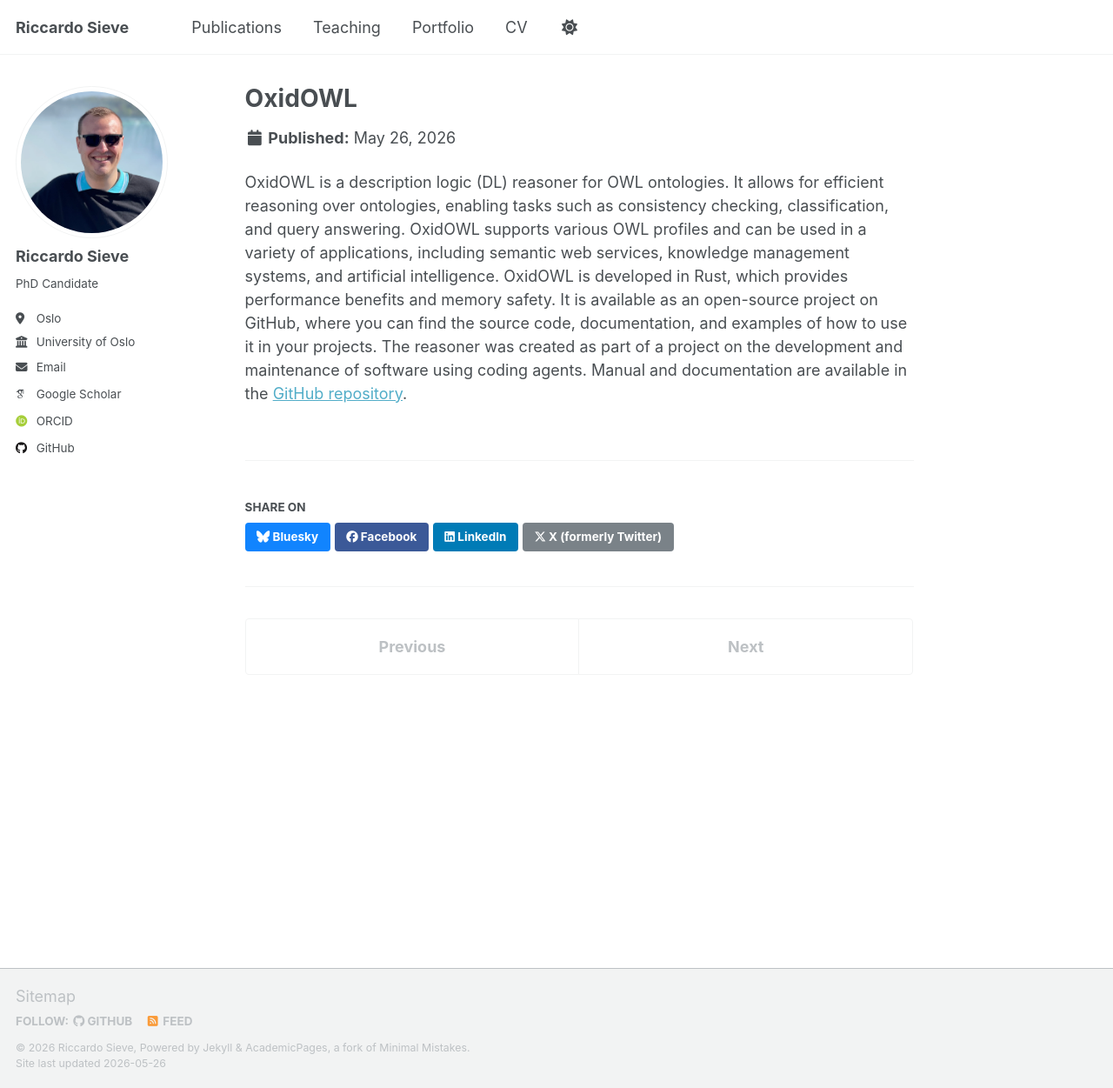
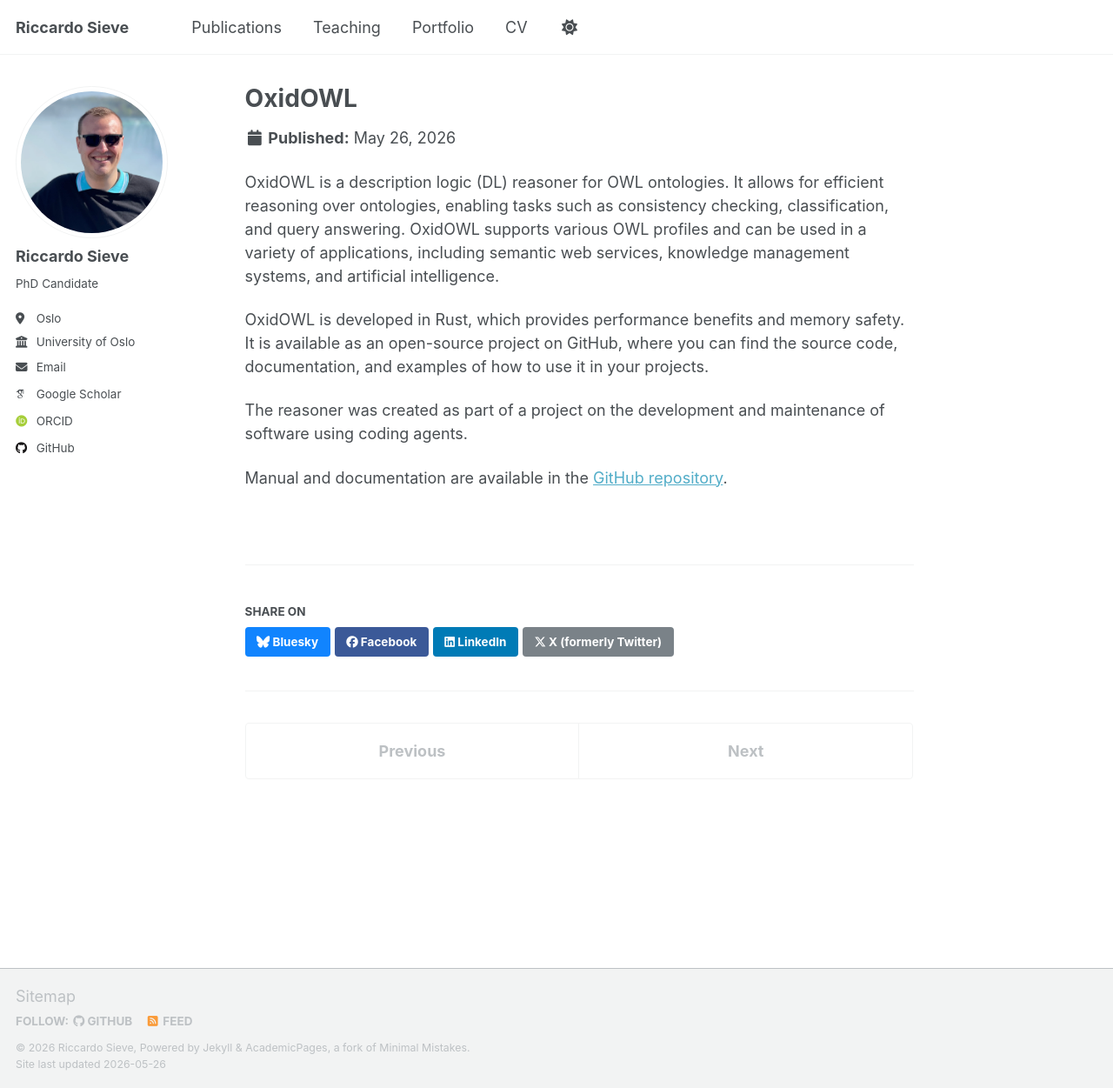
Before and after one commit to sievericcardo/sievericcardo.github.io, a Jekyll site: the page built from _portfolio/portfolio-4.html, in a window 1280 px wide and 1251 px high. Shown: the whole window at 87% size. Built offline with Jekyll 4.4.1, drawn with Linux system fonts in a browser that asks for light colours; some web fonts are replaced; a script that is not in the unit is left out.

Commit message:
Added paragraphs

```diff
--- a/_portfolio/portfolio-1.html
+++ b/_portfolio/portfolio-1.html
@@ -4,6 +4,6 @@ excerpt: "BedreFlyt is a Digital Twin for Resource Planning in Healthcare.<br/><
 collection: portfolio
 ---
 
-The BedreFlyt digital twin integrates several formal techniques into a tool chain for prescriptive analysis. Our digital twin combines formalized domain knowledge (using knowledge graphs) about patient treatments and hospital wards, an actor-based executable formal model (with ABS) to explore strategies for streams of incoming patients with associated treatments, and an optimizer (via Z3) to perform the actual bed bay allocation. The orchestration language SMOL connects the different components.
+<p>The BedreFlyt digital twin integrates several formal techniques into a tool chain for prescriptive analysis. Our digital twin combines formalized domain knowledge (using knowledge graphs) about patient treatments and hospital wards, an actor-based executable formal model (with ABS) to explore strategies for streams of incoming patients with associated treatments, and an optimizer (via Z3) to perform the actual bed bay allocation. The orchestration language SMOL connects the different components.</p>
 
-The BedreFlyt digital twin is currently being developed at the University of Oslo (UiO) with collaboration with dScience, SINTEF and joint work with other universities. The project can be found on <a href="https://github.com/BedreFlyt/bedreflyt", target="_blank">GitHub</a>.
+<p>The BedreFlyt digital twin is currently being developed at the University of Oslo (UiO) with collaboration with dScience, SINTEF and joint work with other universities. The project can be found on <a href="https://github.com/BedreFlyt/bedreflyt" target="_blank">GitHub</a>.</p>
--- a/_portfolio/portfolio-2.html
+++ b/_portfolio/portfolio-2.html
@@ -4,6 +4,6 @@ excerpt: "SMOL is a programming language and runtime environment for semantic li
 collection: portfolio
 ---
 
-SMOL is a programming language and runtime environment for semantic lifting. Semantic lifting is a technique that allows programs to interpret their own states as knowledge graphs and enrich them with ontological knowledge. This enables programs to query their own knowledge graph and use domain knowledge expressed in OWL ontologies directly at runtime to guide their execution.
+<p>SMOL is a programming language and runtime environment for semantic lifting. Semantic lifting is a technique that allows programs to interpret their own states as knowledge graphs and enrich them with ontological knowledge. This enables programs to query their own knowledge graph and use domain knowledge expressed in OWL ontologies directly at runtime to guide their execution.</p>
 
-Manual and documentation are available in the <a href="https://github.com/smolang/SemanticObjects",  target="_blank">GitHub repository</a>.
+<p>Manual and documentation are available in the <a href="https://github.com/smolang/SemanticObjects" target="_blank">GitHub repository</a>.</p>
--- a/_portfolio/portfolio-3.html
+++ b/_portfolio/portfolio-3.html
@@ -4,6 +4,6 @@ excerpt: "OsloFjord DT is a digital twin platform for the Oslo fjord. I'm curren
 collection: portfolio
 ---
 
-<a href="https://ebjohnsen.org/project/oslofjord/" target="_blank">OsloFjord DT</a> is a digital twin platform for the Oslo fjord. It allows for real-time monitoring and simulation of fish species, enabling researchers and stakeholders to better understand and manage the fjord's ecosystem. The platform integrates data from various sources, including sensors, buoy drifters, and historical records, to create a comprehensive digital representation of the fjord.
+<p><a href="https://ebjohnsen.org/project/oslofjord/" target="_blank">OsloFjord DT</a> is a digital twin platform for the Oslo fjord. It allows for real-time monitoring and simulation of fish species, enabling researchers and stakeholders to better understand and manage the fjord's ecosystem. The platform integrates data from various sources, including sensors, buoy drifters, and historical records, to create a comprehensive digital representation of the fjord.</p>
 
-Manual and documentation are available in the <a href="https://github.com/oslofjord-twin/Oslofjord-init" target="_blank">GitHub repository</a>.
+<p>Manual and documentation are available in the <a href="https://github.com/oslofjord-twin/Oslofjord-init" target="_blank">GitHub repository</a>.</p>
--- a/_portfolio/portfolio-4.html
+++ b/_portfolio/portfolio-4.html
@@ -4,10 +4,10 @@ excerpt: "OxidOWL is a DL reasoner for OWL ontologies. <br/><img src='/images/we
 collection: portfolio
 ---
 
-OxidOWL is a description logic (DL) reasoner for OWL ontologies. It allows for efficient reasoning over ontologies, enabling tasks such as consistency checking, classification, and query answering. OxidOWL supports various OWL profiles and can be used in a variety of applications, including semantic web services, knowledge management systems, and artificial intelligence.
+<p>OxidOWL is a description logic (DL) reasoner for OWL ontologies. It allows for efficient reasoning over ontologies, enabling tasks such as consistency checking, classification, and query answering. OxidOWL supports various OWL profiles and can be used in a variety of applications, including semantic web services, knowledge management systems, and artificial intelligence.</p>
 
-OxidOWL is developed in Rust, which provides performance benefits and memory safety. It is available as an open-source project on GitHub, where you can find the source code, documentation, and examples of how to use it in your projects.
+<p>OxidOWL is developed in Rust, which provides performance benefits and memory safety. It is available as an open-source project on GitHub, where you can find the source code, documentation, and examples of how to use it in your projects.</p>
 
-The reasoner was created as part of a project on the development and maintenance of software using coding agents.
+<p>The reasoner was created as part of a project on the development and maintenance of software using coding agents.</p>
 
-Manual and documentation are available in the <a href="https://github.com/sievericcardo/oxidowl",  target="_blank">GitHub repository</a>.
+<p>Manual and documentation are available in the <a href="https://github.com/sievericcardo/oxidowl" target="_blank">GitHub repository</a>.</p>
```
